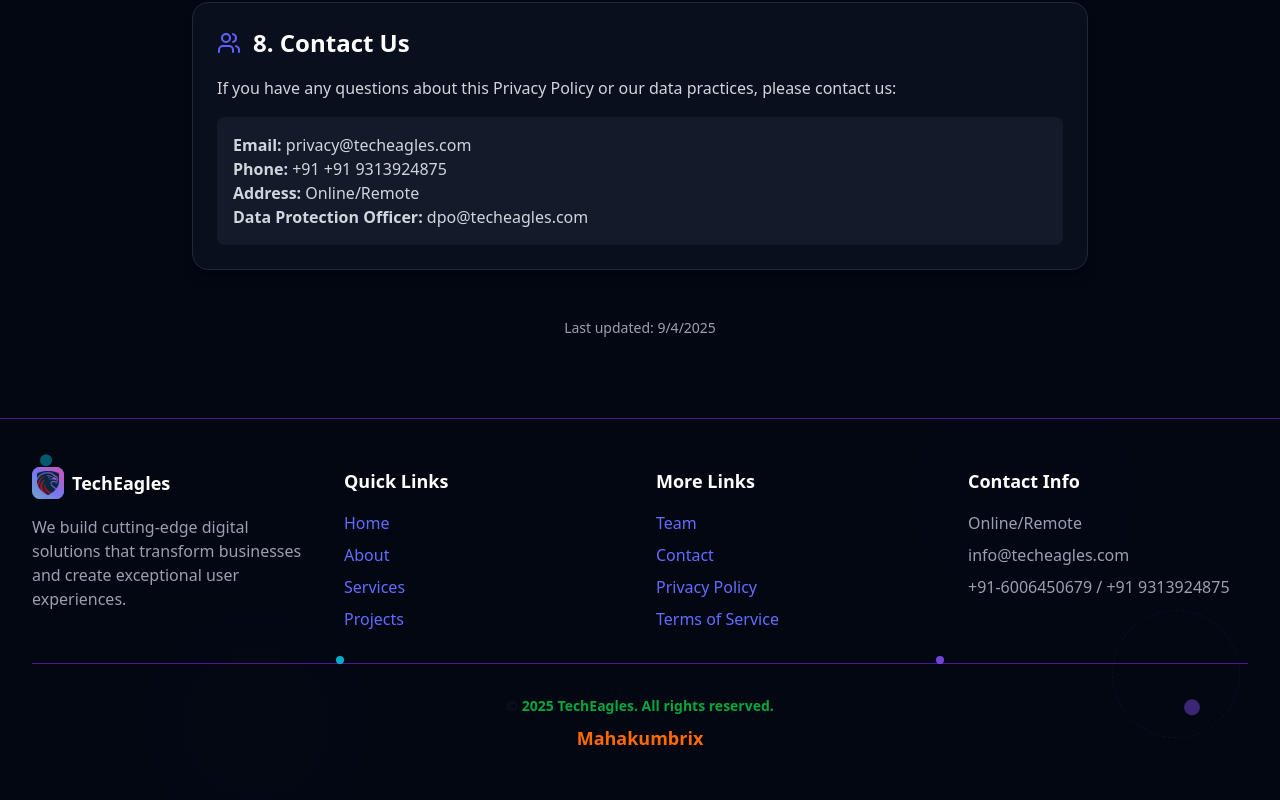
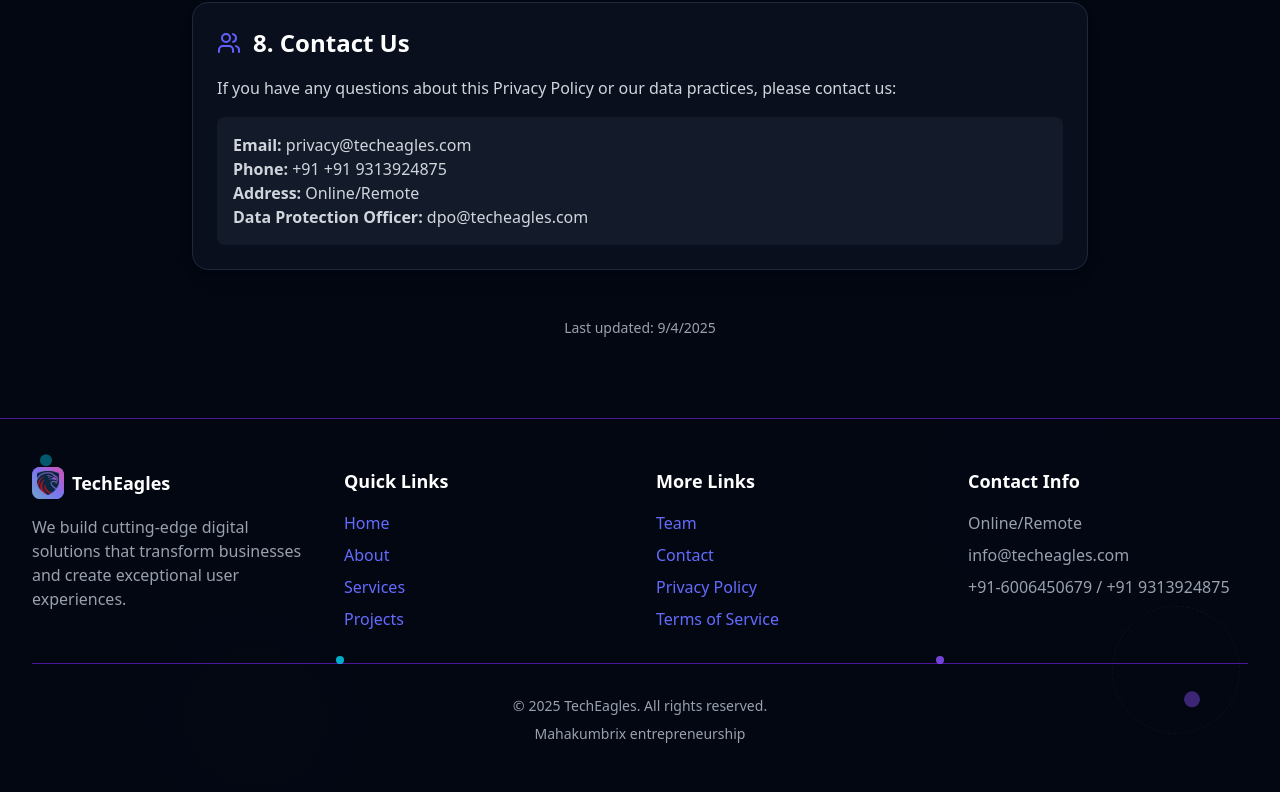
Before and after one commit to faizan-docx/techeagles, a React (Vite) app: page /privacy in a window 1280 px wide. Shown: the part 2616-3416 px from the top of the page. Built offline with nearby package versions, Linux system fonts and the light colour scheme.

Commit message:
mahakumbrix

```diff
--- a/src/components/footer.jsx
+++ b/src/components/footer.jsx
@@ -266,14 +266,13 @@
         </div>
 
         <motion.div
-          className={`pt-8 border-t ${isDarkMode ? 'border-violet-900' : 'border-gray-200'} text-center text-sm relative`}
+          className={`pt-8 border-t ${isDarkMode ? 'border-violet-900 text-gray-400' : 'border-gray-200 text-gray-600'} text-center text-sm relative`}
           variants={itemVariants}
           initial="hidden"
           whileInView="visible"
           viewport={{ once: true, amount: 0.3 }}
         >
-          {/* Copyright Text in Green */}
-          <div className="mb-2">
+          {/* Animated Copyright Symbol */}
           <motion.span
             className="inline-block mr-1"
             animate={{ rotate: [0, 10, -10, 0] }}
@@ -281,18 +280,15 @@
           >
             ©
           </motion.span>
-            <span className="text-green-600 font-semibold">
           {new Date().getFullYear()} TechEagles. All rights reserved.
-            </span>
-          </div>
 
-          {/* Mahakumbrix in Orange */}
+          {/* Mahakumbrix entrepreneurship */}
           <motion.div
-            className="text-orange-500 font-bold text-lg"
+            className="text-sm mt-2"
             whileHover={{ scale: 1.05 }}
             transition={{ type: "spring", stiffness: 400 }}
           >
-            Mahakumbrix
+            Mahakumbrix entrepreneurship
           </motion.div>
 
           {/* Floating Particles */}
```
Lines whose indentation alone changed are shown as unchanged.
